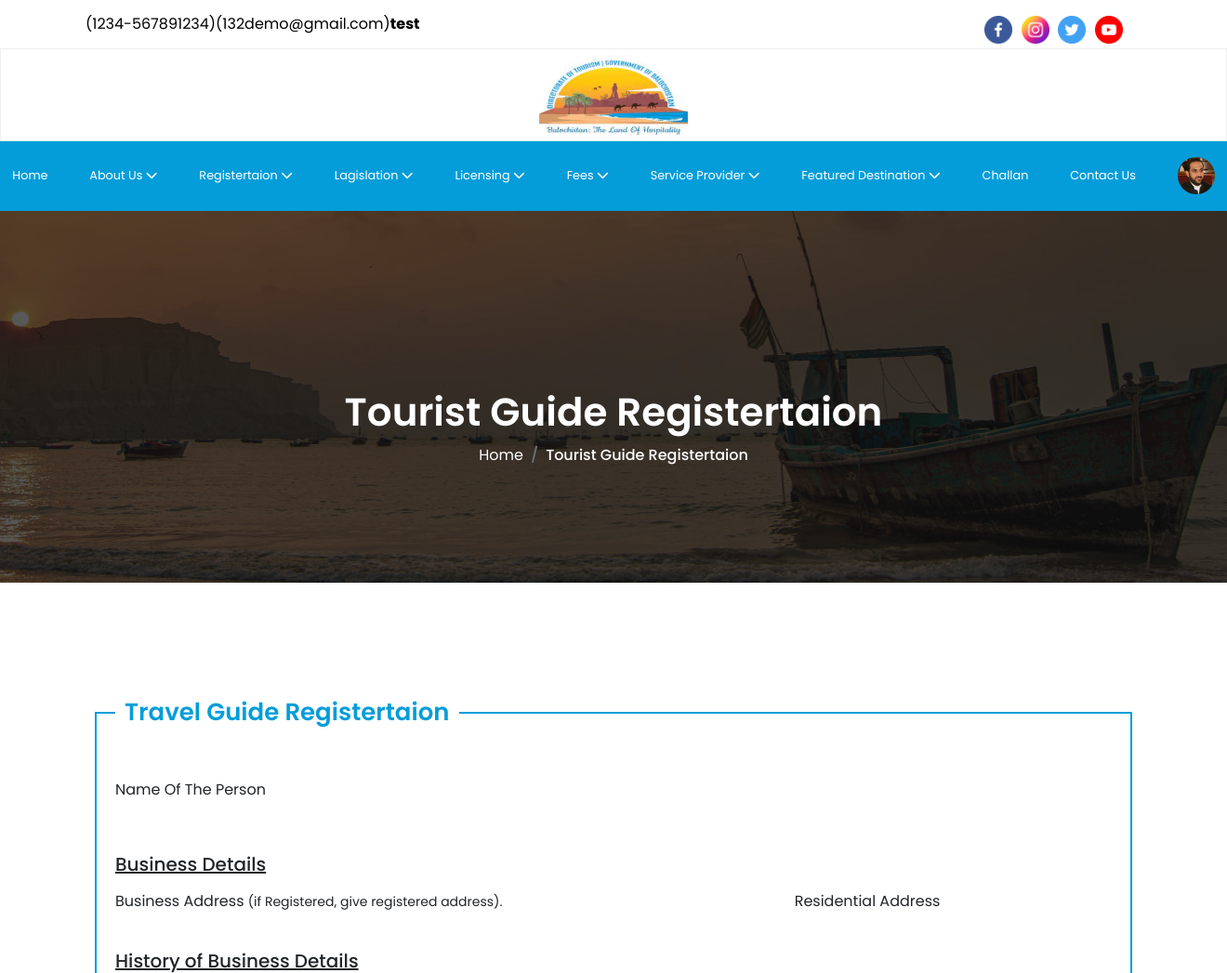
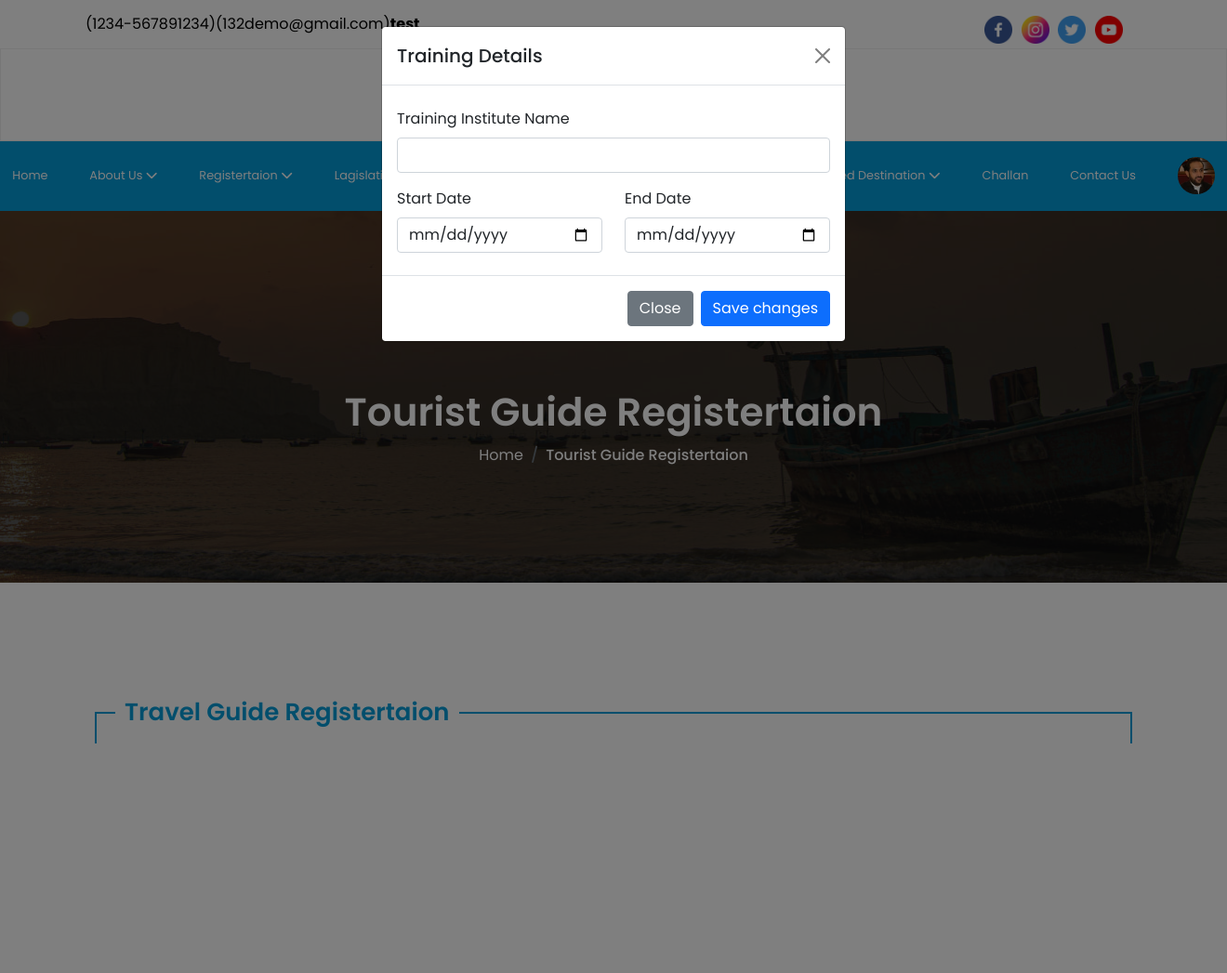
Before and after one commit to Habib-uRehman/Tourism-Development, a Django app: template templates/pages/tourist-guide-form.html in a window 1320 px wide, after a click on "Yes". Shown: the top 1047 px of the page at 93% size. After the commit the page ends 800 px from the top, so only its background shows below. Run offline with Django 4.2, Linux system fonts and the light colour scheme; the template is opened without the code that fills it, so the values that code supplies are empty; some libraries are stand-ins or nearby versions.

Commit message:
trying filnalize forms

```diff
--- a/templates/pages/tourist-guide-form.html
+++ b/templates/pages/tourist-guide-form.html
@@ -267,7 +267,40 @@
             </div>
     </section>
 
+ <!-- Modal -->
+        <div class="modal" id="trainingModel" tabindex="-1" role="dialog" aria-labelledby="exampleModalLongTitle" aria-hidden="true">
+            <div class="modal-dialog" role="document">
+                <div class="modal-content">
+                    <div class="modal-header">
+                        <h5 class="modal-title" id="exampleModalLongTitle">Training Details</h5>
 
+                        <button type="button" class="btn-close" data-bs-dismiss="modal" aria-label="Close">
+                        <span aria-hidden="true"></span>
+                    </button>
+                    </div>
+                    <div class="modal-body">
+                        <div class="row">
+                            <div class="col-md-12 my-2">
+                                <label for="" class="form-label">Training Institute Name</label>
+                                <input type="text" class="form-control " id="" value="">
+                            </div>
+                            <div class="col-md-6 my-2">
+                                <label for="" class="form-label">Start Date</label>
+                                <input type="date" class="form-control " id="" value="">
+                            </div>
+                            <div class="col-md-6 my-2">
+                                <label for="" class="form-label">End Date</label>
+                                <input type="date" class="form-control " id="" value="">
+                            </div>
+                        </div>
+                    </div>
+                    <div class="modal-footer">
+                        <button type="button" class="btn btn-secondary" data-bs-dismiss="modal">Close</button>
+                        <button type="button" class="btn btn-primary">Save changes</button>
+                    </div>
+                </div>
+            </div>
+        </div>
 
     <!-- Main Content End -->
 
```
